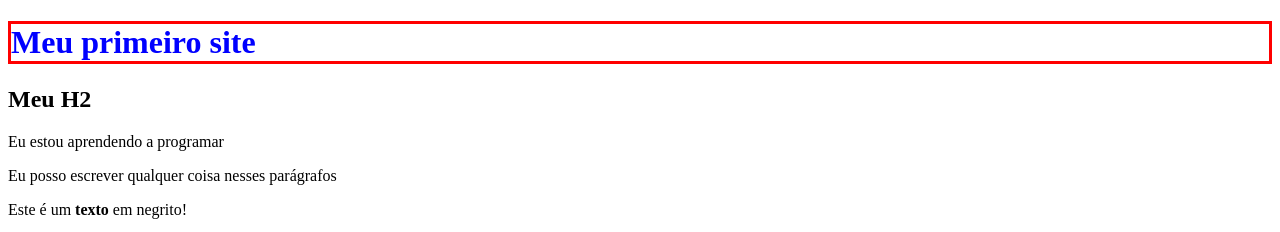
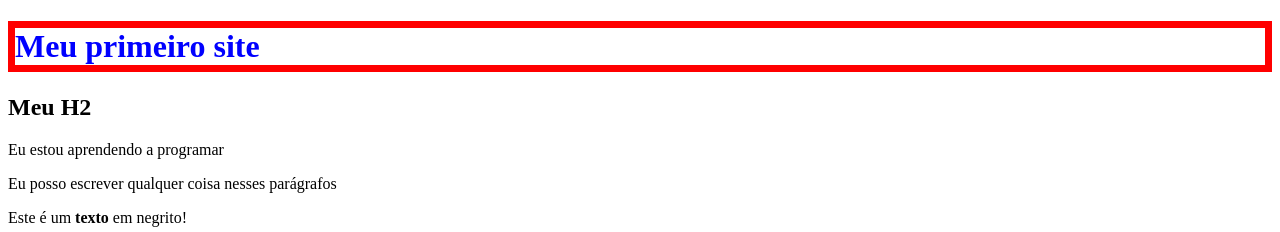
Before and after one commit to edumsamp/meu-primeiro-site, a plain HTML site: page index.html in a window 1280 px wide. Shown: the top 232 px of the page. Drawn offline with Linux system fonts and the light colour scheme.

Commit message:
borda mudada

```diff
--- a/index.html
+++ b/index.html
@@ -9,7 +9,7 @@
 <!-- Corpo do meu HTML -->
 
 <body>
-<h1 style="color:blue;border:solid;border-color:red"> Meu primeiro site</h1>
+<h1 style="color:blue;border:solid;border-color:red;border-width:7px;"> Meu primeiro site</h1>
 <h2>Meu H2</h2>
 <p>Eu estou aprendendo a programar</p>
 <p>Eu posso escrever qualquer coisa nesses parágrafos</p>
```
